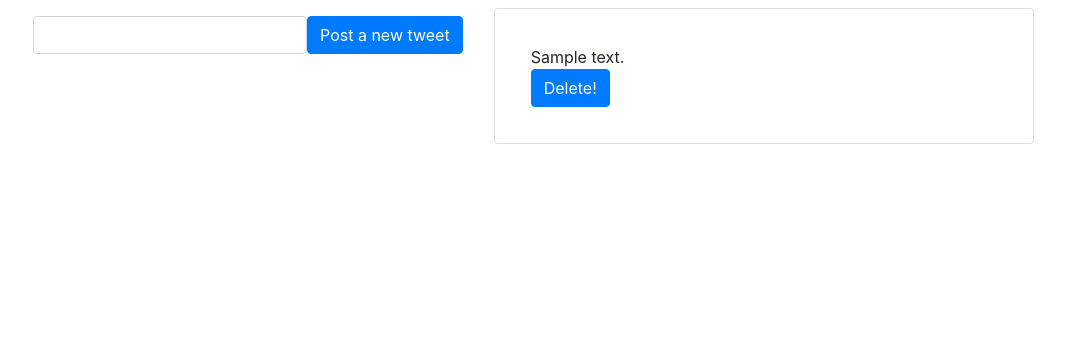
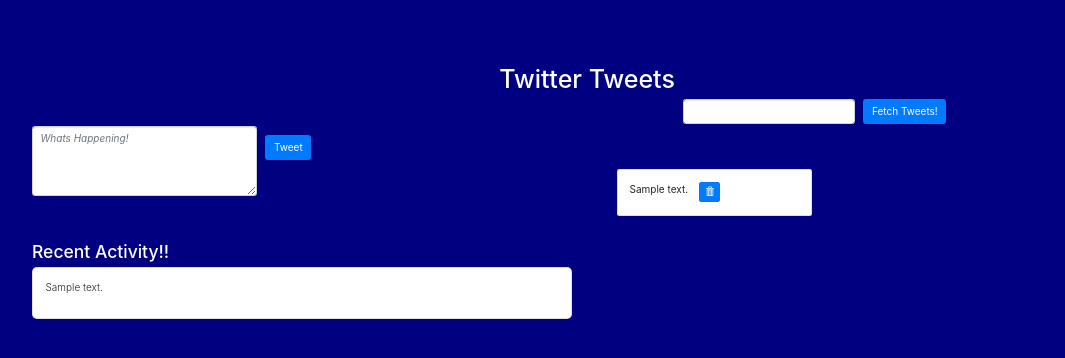
Before and after one commit to rameshavinash94/Twitter_Tweets, a Flask app: template templates/tweets.html in a window 1280 px wide. Shown: the top 358 px of the page, without its empty margins (53-1118 px from the left). Run offline with Flask 2, Linux system fonts and the light colour scheme; the template is opened without the code that fills it: most values are stand-ins (such as "Sample title", 1, 10 or a date in 2020); some libraries are stand-ins or nearby versions.

Commit message:
new changes with new features

```diff
--- a/app.py
+++ b/app.py
@@ -1,44 +1,78 @@
-#--------------------------------------------------------------------
+#!/usr/bin/python
+# -*- coding: utf-8 -*-
+# -------------------------------------------------------------------------------------------------------------
 # Twitter service that implement any Twitter API to programmatically
 # create, retrieve and delete a Tweet using Twitter APIs
-# Author: charu.cheema@sjsu.edu
-#--------------------------------------------------------------------
+# Authors: charu.cheema@sjsu.edu, poojashree.ns@sjsu.edu, avinash.ramesh@sjsu.edu , nishamohan.devadiga@sjsu.edu
+# -------------------------------------------------------------------------------------------------------------
 
 from flask import Flask, render_template, request, redirect, url_for
 import tweepy
+import re
 
 app = Flask(__name__)
 app.config.from_object('config')
 
 # Default landing page
+
 @app.route('/')
 def default_redirect():
-	return redirect(url_for('tweets'))
+    return redirect(url_for('tweets'))
 
 # This method fetches tweets for specified user
 @app.route('/tweets', methods=['GET'])
 def tweets():
-	public_tweets = api.user_timeline(app.config["TWITTER_APP_USER_ID"])
-	return render_template('tweets.html', tweets=public_tweets)
+    public_tweets = api.user_timeline(app.config["TWITTER_APP_USER_ID"])
+    return render_template('tweets.html', tweets=public_tweets)
 
-# This method deletes a tweet based on provided tweet Id
+# Author: poojashree.ns@sjsu.edu
+# This method fetches tweets for specified user and as per keyword provided
+@app.route('/tweets/search', methods=['POST'])
+def fetch_tweets():
+    tweet_view = []
+    key_tweets = ''
+    key_tweet = request.form['key_tweet']
+    public_tweets = api.user_timeline()
+    for all_tweets in tweepy.Cursor(api.user_timeline).items():
+        regex = re.findall('.*' + key_tweet + '.*', all_tweets.text)
+        if len(regex) == 1:
+            key_tweets = api.get_status(str(all_tweets.id))
+            tweet_view.append(key_tweets)
+    return render_template('tweets.html', tweets_view=tweet_view,
+                           tweets=public_tweets)
+
+ #Author: avinash.ramesh@SJSU.edu
+# This method deletes a tweet based on provided tweet Id and the Recent activity in tweets.html gets updated accordingly.
 @app.route('/tweet/delete', methods=['POST'])
 def delete_tweet():
-	to_be_deleted = request.form['to_be_deleted']
-	api.destroy_status(to_be_deleted)
-	return redirect(url_for('tweets'))
+    to_be_deleted = request.form['to_be_deleted']
+    api.destroy_status(to_be_deleted)
+    return redirect(url_for('tweets'))
 
+
+# Author: nishamohan.devadiga@sjsu.edu
 # This method posts a new tweet
+
 @app.route('/tweets', methods=['POST'])
 def post_tweet():
-	new_tweet = request.form['new_tweet']
-	api.update_status(new_tweet)
-	return redirect(url_for('tweets'))
+    new_tweet = request.form['new_tweet']
+    api.update_status(new_tweet)
+    return redirect(url_for('tweets'))
+
 
 # Main method handles authentication based of keys and secrets in config.py
-# Author: @charucheema
-if __name__=='__main__':
-	auth = tweepy.OAuthHandler(app.config["TWITTER_CONSUMER_KEY"], app.config["TWITTER_CONSUMER_SECRET"])
-	auth.set_access_token(app.config["TWITTER_ACCESS_TOKEN"], app.config["TWITTER_ACCESS_TOKEN_SECRET"])
-	api = tweepy.API(auth)
-	app.run(debug=False)
+# Author: charu.cheema@sjsu.edu
+
+if __name__ == '__main__':
+    auth = tweepy.OAuthHandler(app.config['TWITTER_CONSUMER_KEY'],
+                               app.config['TWITTER_CONSUMER_SECRET'])
+    auth.set_access_token(app.config['TWITTER_ACCESS_TOKEN'],
+                          app.config['TWITTER_ACCESS_TOKEN_SECRET'])
+    api = tweepy.API(auth)
+    try:
+        api.verify_credentials()
+        print ('Authentication successful')
+    except:
+        print ('Authentication Error')
+
+    app.run(debug=True)
--- a/templates/tweets.html
+++ b/templates/tweets.html
@@ -8,33 +8,79 @@
 <!DOCTYPE html>
 <html>
    <head>
+      <meta name="viewport" content="width=device-width, initial-scale=1">
+      <link rel="stylesheet" href="https://maxcdn.bootstrapcdn.com/bootstrap/3.3.7/css/bootstrap.min.css">
+      <script src="https://maxcdn.bootstrapcdn.com/bootstrap/3.3.7/js/bootstrap.min.js"></script>
+      <style>
+         body {
+         background: navy !important;
+         color: white;
+         }
+         ::-webkit-input-placeholder {
+         font-style: italic;
+      }
+      </style>
       <title>Twitter Assignment</title>
       <link rel="stylesheet" type="text/css" href="https://stackpath.bootstrapcdn.com/bootstrap/4.2.1/css/bootstrap.min.css">
    </head>
    <body>
-		<div class="container">
+      <div class="container" style="margin-top:5%;">
+         <div class="heading">
+            <center>
+               <h1 style="color:white;"> Twitter Tweets</h1>
+            </center>
+         </div>
          <div class="row">
-				 <div class="p-3">
+            <div class="col-sm-12  col-md-6 col-lg-6">
                <form class="form-inline" method="POST" action="{{ url_for('post_tweet') }}">
-						 <input class="form-control" type="text" name="new_tweet">
-						 <button class="btn btn-primary" type="submit">Post a new tweet</button>
+                  <textarea class="form-control" maxlength="280" rows="4" cols="30"  name="new_tweet" placeholder="Whats Happening!" style="margin-top:5%;" required></textarea>
+                   &nbsp &nbsp
+                  <button class="btn btn-primary " type="submit">Tweet</button>
                </form>
+               <br>
+               <br>
+               <br>
+               <div class="heading">
+                  <h3 style="color:white;"> Recent Activity!!</h3>
                </div>
-				 <div class="col-md-6">
-					 {% for tweet in tweets %}
-					 <div class="card mt-2">
+               <div class="card mt-2" placeholder="No Activity" style= "border-radius: 5px;">
                   <div class="card-body">
                      <div class="card-text">
-								 <div class="p-3">
-									 {{ tweet._json.text }}
+                        {% for tweet in tweets[:5] %}
+                        <div class="tweets-last5">
+                           <p class="font-weight-light">{{ tweet.text }}</p>
+                        </div>
+                        {% endfor %}
+                     </div>
+                  </div>
+               </div>
+            </div>
+            <div class ="col-sm-12 col-md-6 col-lg-6 ">
+               <div>
+                  <form class="form-inline" method="POST" action="{{ url_for('fetch_tweets') }}">
+                     <input class="form-control" type="text" name="key_tweet" style="margin-left:15%;" required/> &nbsp &nbsp <button class="btn btn-primary" type="submit">Fetch Tweets!</button>
+                  </form>
+                  <br>
+                  <br>
+                  <div class="col-md-5">
+                     {% if tweets_view|length >= 1 %}
+                     {% for tweet in tweets_view %}
+                     <br>
+                     <div class="card">
+                        <div class="card-body">
+                           <div class="input-group-append">
+                           {{ tweet.text }} &nbsp &nbsp
                            <form class="form-inline" method="POST" action="{{ url_for('delete_tweet') }}">
-										 <button class="btn btn-primary" type="submit" name="to_be_deleted" value="{{ tweet._json.id }}">Delete!</button>
+                              <button class="btn btn-primary btn-sm" type="submit" name="to_be_deleted" value="{{ tweet.id }}"> <span class="glyphicon glyphicon-trash"></span></button>
                            </form>
                         </div>
                         </div>
                      </div>
                   </div>
                   {% endfor %}
+                  {% endif %}
+               </div>
+            </div>
          </div>
       </div>
       </div>
```
Also changed, not shown: config.py (line endings or trailing spaces), 1 other file. Lines whose indentation alone changed are shown as unchanged.
